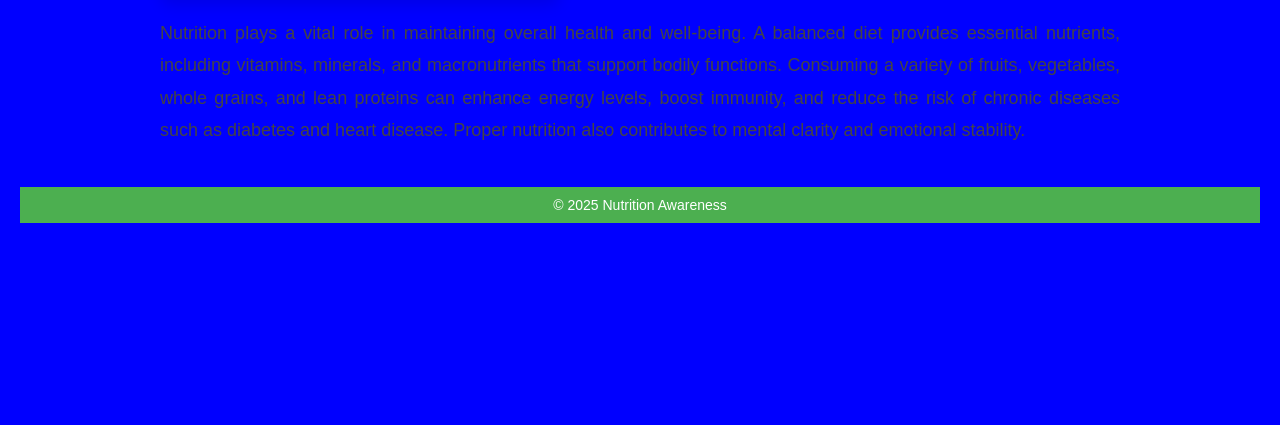
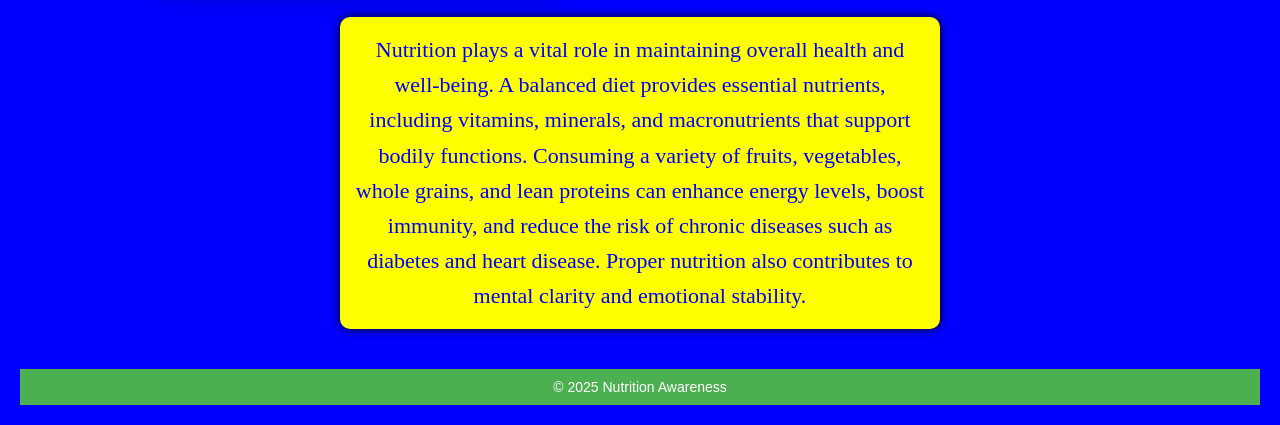
Before and after one commit to Dylanmyers698/Dylanmyers698.github.io, a plain HTML site: page index.html in a window 1280 px wide. Shown: the part 460-885 px from the top of the page. Before the commit the page ends 800 px from the top, so only its background shows below. Drawn offline with Linux system fonts and the light colour scheme.

Commit message:
Update styles.css

```diff
--- a/styles.css
+++ b/styles.css
@@ -43,10 +43,15 @@ main {
 
 /* Paragraph */
 .content p {
-    font-size: 18px;
-    line-height: 1.8;
-    color: #444;
-    text-align: justify;
+   font-family: Times New Roman;
+    font-size: 22px;
+    line-height: 1.6;
+    max-width: 600px;
+    margin: 0 auto;
+    background-color: #ffff00;
+    padding: 15px;
+    border-radius: 10px;
+    box-shadow: 0 0 10px rgba(0, 0, 0.1);
 }
 
 /* Footer */
```
